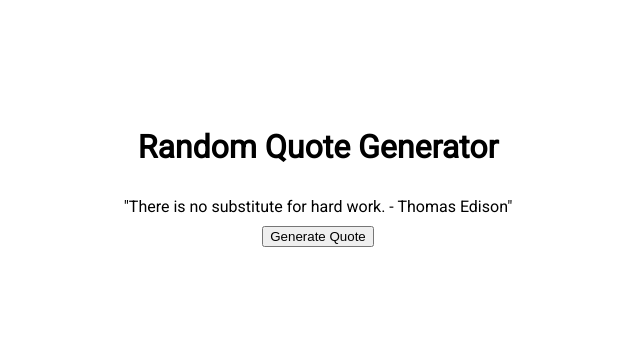
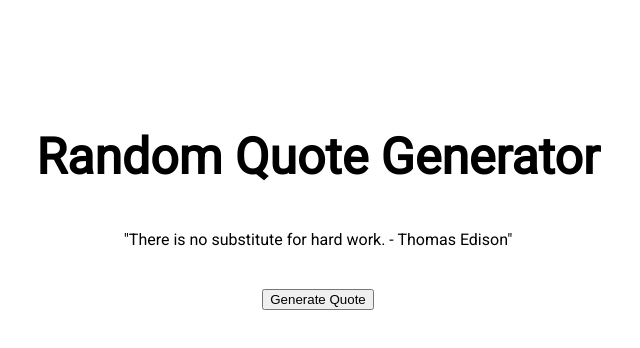
Before and after one commit to js-mentorship-razvan/project-1, a plain HTML site: page app/src/index.html in a window 1280 px wide. Shown: the whole page, without its empty margins (322-962 px from the left). Drawn offline with Linux system fonts and the light colour scheme.

Commit message:
Added margin top to button and increased font size

```diff
--- a/app/src/styles/style.css
+++ b/app/src/styles/style.css
@@ -1,10 +1,12 @@
 h1 {
     text-align: center;
+    font-size: 50px;
 }
 
 button {
     display: block;
     margin: 0 auto;
+    margin-top: 30px;
 }
 
 #display {
```
